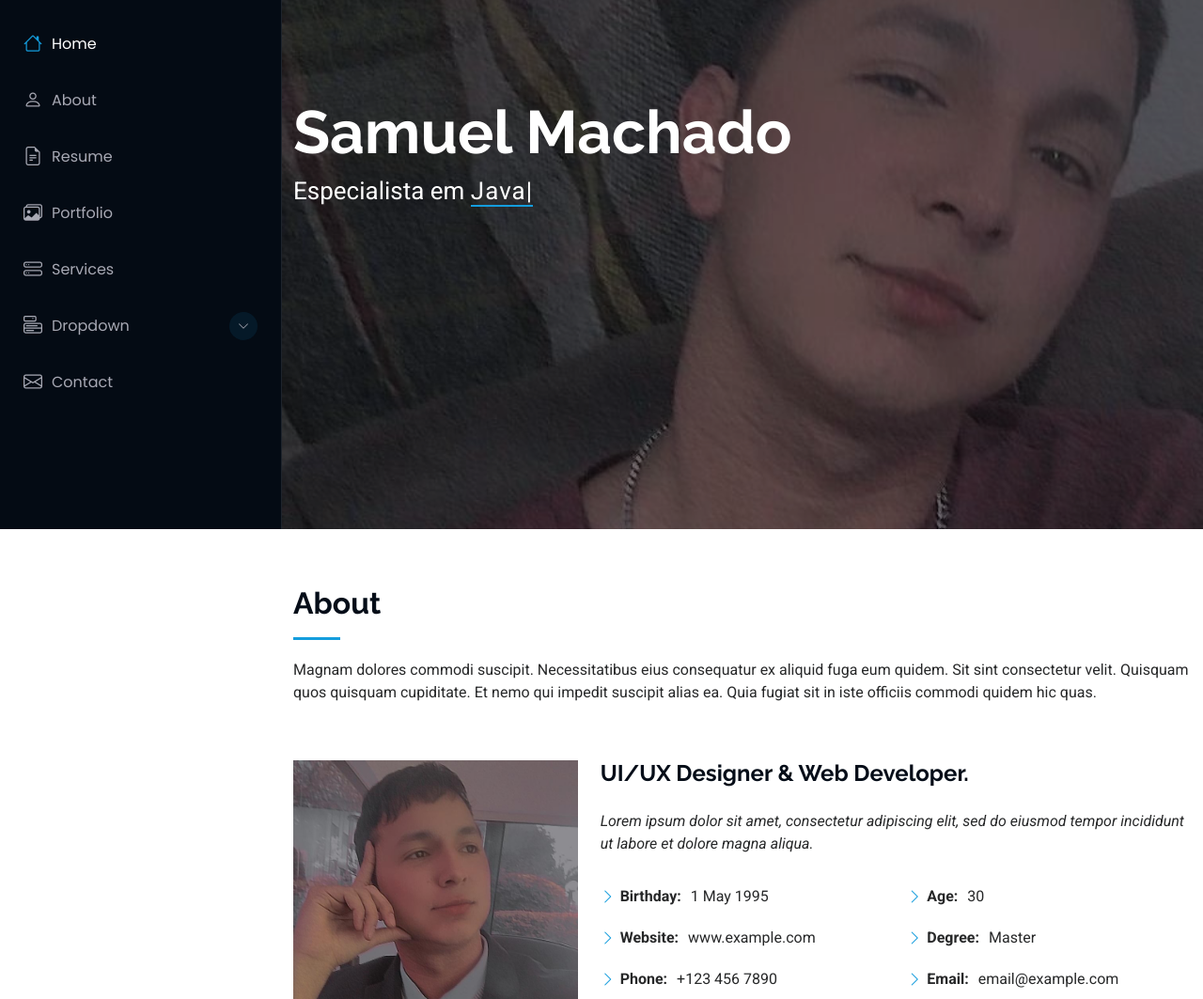
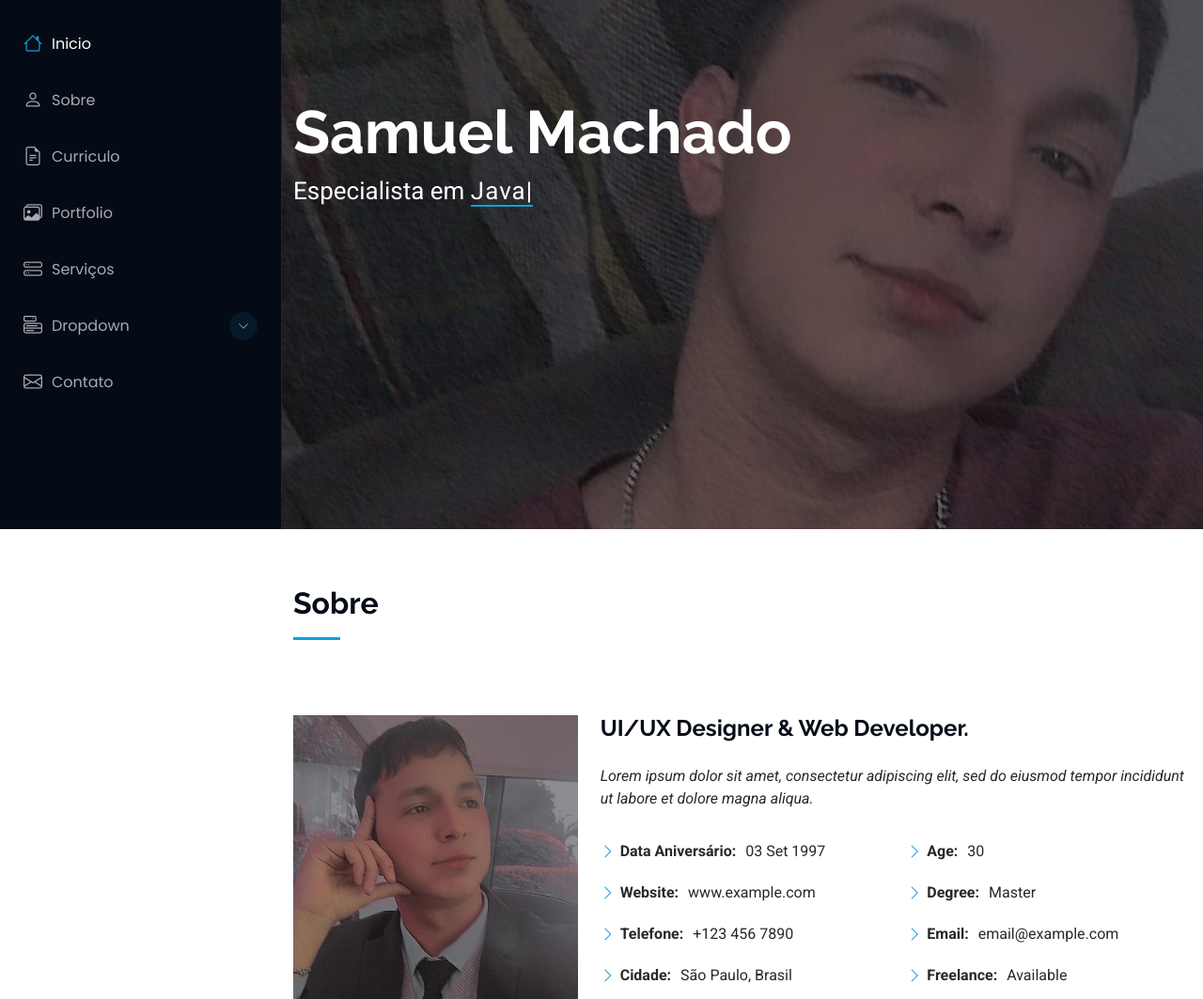
Before and after one commit to Samtech97/Portifolio, a plain HTML site: page index.html in a window 1280 px wide. Shown: the part 237-1300 px from the top of the page at 94% size. Drawn offline with Linux system fonts and the light colour scheme.

Commit message:
Atualizações do meu portifolio

```diff
--- a/index.html
+++ b/index.html
@@ -61,11 +61,11 @@
 
     <nav id="navmenu" class="navmenu">
       <ul>
-        <li><a href="#hero" class="active"><i class="bi bi-house navicon"></i>Home</a></li>
-        <li><a href="#about"><i class="bi bi-person navicon"></i> About</a></li>
-        <li><a href="#resume"><i class="bi bi-file-earmark-text navicon"></i> Resume</a></li>
+        <li><a href="#hero" class="active"><i class="bi bi-house navicon"></i>Inicio</a></li>
+        <li><a href="#about"><i class="bi bi-person navicon"></i> Sobre</a></li>
+        <li><a href="#resume"><i class="bi bi-file-earmark-text navicon"></i> Curriculo</a></li>
         <li><a href="#portfolio"><i class="bi bi-images navicon"></i> Portfolio</a></li>
-        <li><a href="#services"><i class="bi bi-hdd-stack navicon"></i> Services</a></li>
+        <li><a href="#services"><i class="bi bi-hdd-stack navicon"></i> Serviços</a></li>
         <li class="dropdown"><a href="#"><i class="bi bi-menu-button navicon"></i> <span>Dropdown</span> <i class="bi bi-chevron-down toggle-dropdown"></i></a>
           <ul>
             <li><a href="#">Dropdown 1</a></li>
@@ -83,7 +83,7 @@
             <li><a href="#">Dropdown 4</a></li>
           </ul>
         </li>
-        <li><a href="#contact"><i class="bi bi-envelope navicon"></i> Contact</a></li>
+        <li><a href="#contact"><i class="bi bi-envelope navicon"></i> Contato</a></li>
       </ul>
     </nav>
 
@@ -108,8 +108,7 @@
 
       <!-- Section Title -->
       <div class="container section-title" data-aos="fade-up">
-        <h2>About</h2>
-        <p>Magnam dolores commodi suscipit. Necessitatibus eius consequatur ex aliquid fuga eum quidem. Sit sint consectetur velit. Quisquam quos quisquam cupiditate. Et nemo qui impedit suscipit alias ea. Quia fugiat sit in iste officiis commodi quidem hic quas.</p>
+        <h2>Sobre</h2>
       </div><!-- End Section Title -->
 
       <div class="container" data-aos="fade-up" data-aos-delay="100">
@@ -127,10 +126,10 @@
             <div class="row">
               <div class="col-lg-6">
                 <ul>
-                  <li><i class="bi bi-chevron-right"></i> <strong>Birthday:</strong> <span>1 May 1995</span></li>
+                  <li><i class="bi bi-chevron-right"></i> <strong>Data Aniversário:</strong> <span>03 Set 1997</span></li>
                   <li><i class="bi bi-chevron-right"></i> <strong>Website:</strong> <span>www.example.com</span></li>
-                  <li><i class="bi bi-chevron-right"></i> <strong>Phone:</strong> <span>+123 456 7890</span></li>
-                  <li><i class="bi bi-chevron-right"></i> <strong>City:</strong> <span>New York, USA</span></li>
+                  <li><i class="bi bi-chevron-right"></i> <strong>Telefone:</strong> <span>+123 456 7890</span></li>
+                  <li><i class="bi bi-chevron-right"></i> <strong>Cidade:</strong> <span>São Paulo, Brasil</span></li>
                 </ul>
               </div>
               <div class="col-lg-6">
```
